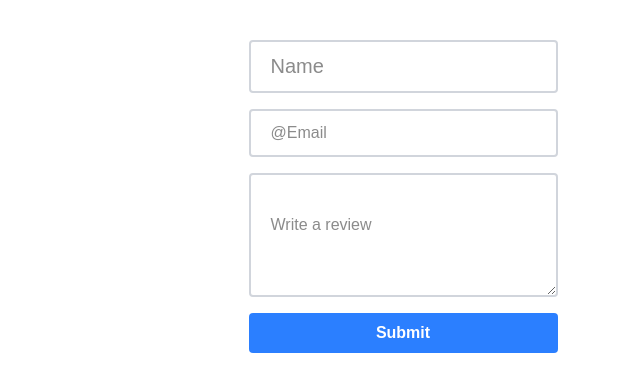
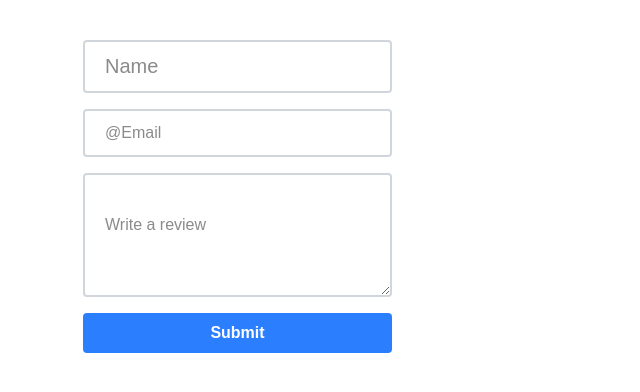
Before and after one commit to redlybastian/review_from, a Next.js app: page / in a window 1280 px wide. Shown: the top 392 px of the page, without its empty margins (237-877 px from the left). Built offline with nearby package versions, Linux system fonts and the light colour scheme.

Commit message:
desktop responsive

```diff
--- a/src/app/page.tsx
+++ b/src/app/page.tsx
@@ -3,8 +3,8 @@
 export default function Home() {
   return (
    <section className=" w-screen h-screen">
-    <div className="w-1/2  flex flex-col items-center  justify-center mx-auto">
-        <form className="mt-10 flex flex-col gap-4" action="submit">
+    <div className="w-1/2  flex flex-col items-center  justify-center md:flex-row md:justify-start mx-auto">
+        <form className="mt-10 flex flex-col gap-4 " action="submit">
           <label className="text-xl " htmlFor="name">
             <input type="text" placeholder="Name"  className="w-full px-5 py-3 leading-tight border-gray-300 border-2 outline-none rounded-sm hover:rounded-xl hover:border-gray-400 focus:border-t-blue-400  focus:border-r-blue-400 focus:border-b-blue-600 focus:border-l-blue-600 focus:rounded-2xl"/>
           </label>
```
